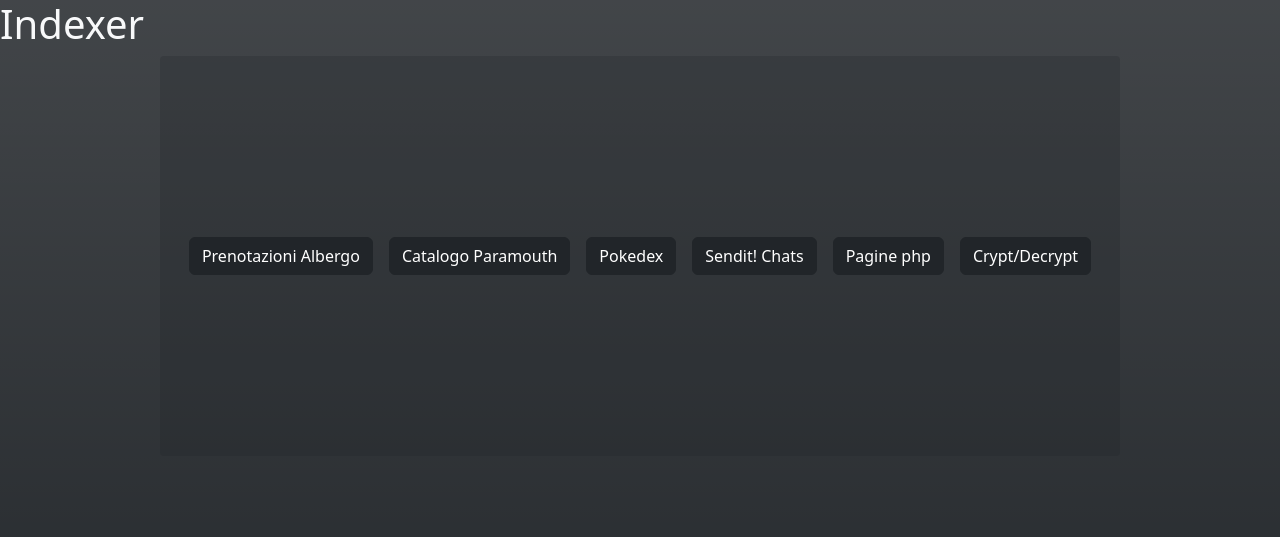
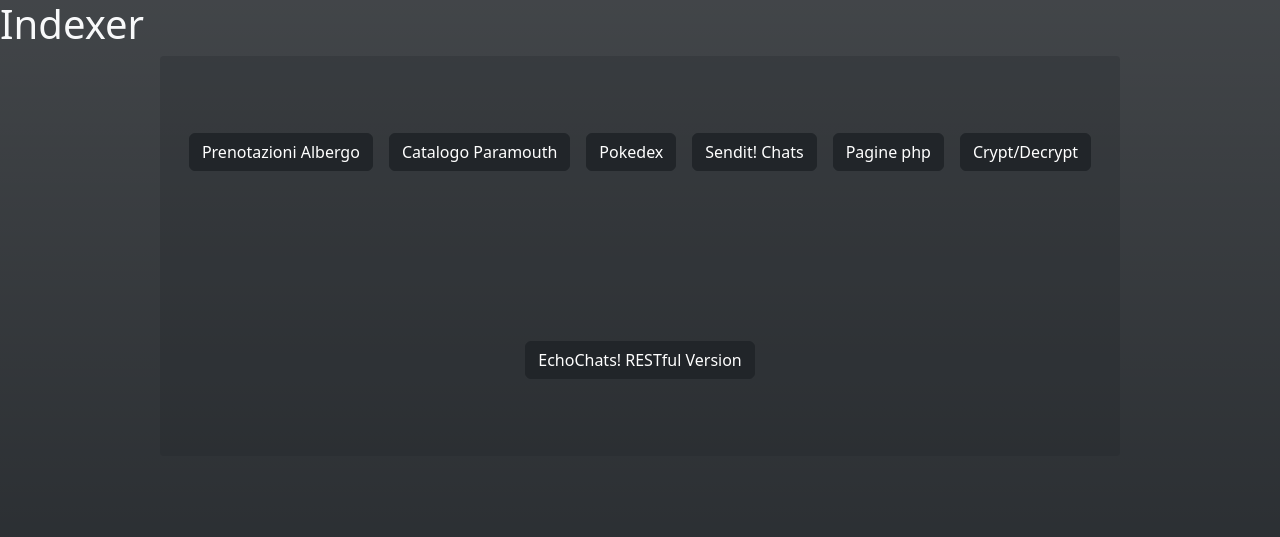
Before and after one commit to Malin18-SU/Malin18-SU.github.io, a PHP site: page / in a window 1280 px wide. Shown: the top 537 px of the page. Run offline with PHP 8.4, Linux system fonts and the light colour scheme.

Commit message:
adding WebChat

```diff
--- a/Siti/Progetto_Whatsapp/myScript.js
+++ b/Siti/Progetto_Whatsapp/myScript.js
@@ -57,7 +57,7 @@ $(document).ready(function(){
 
                    // if(!stop_load){
                         $(".content").append('<div id ="' + user + '" class="window ' + user + '" data-lastmsg="0">' +
-                            '   <div class="top-chat d-flex flex-wrap color-secondary">' +
+                            '   <div class="top-\ d-flex flex-wrap color-secondary">' +
                             '       <div class="icon">' +
                             '               <img src="images/icons/back_arrow.svg">' +
                             '       </div>' +
--- a/Siti/Progetto_Whatsapp/myStyle.css
+++ b/Siti/Progetto_Whatsapp/myStyle.css
@@ -179,7 +179,7 @@ body, html{
     width: 100%;
     height: 82%;
     overflow-x: hidden;
-    margin-bottom: 1%;
+    margin-bottom: 1%;msg
     margin-top: 1%;
 }
 
--- a/index.html
+++ b/index.html
@@ -29,6 +29,8 @@
     <a href="Siti/Progetto_Whatsapp/index.html"><input type="button" value="Sendit! Chats"  class="btn btn-dark "></a>
     <a href="Siti/PHP/index.html"><input type="button" value="Pagine php"  class="btn btn-dark "></a>
     <a href="Siti/encryption_hacker/index.html"><input type="button" value="Crypt/Decrypt" class="btn btn-dark "></a>
+    <a href="Siti/WebApp_Chat/"><input type="button" value="EchoChats! RESTful Version" class="btn btn-dark "></a>
+
 </div>
 </body>
 </html>
```
